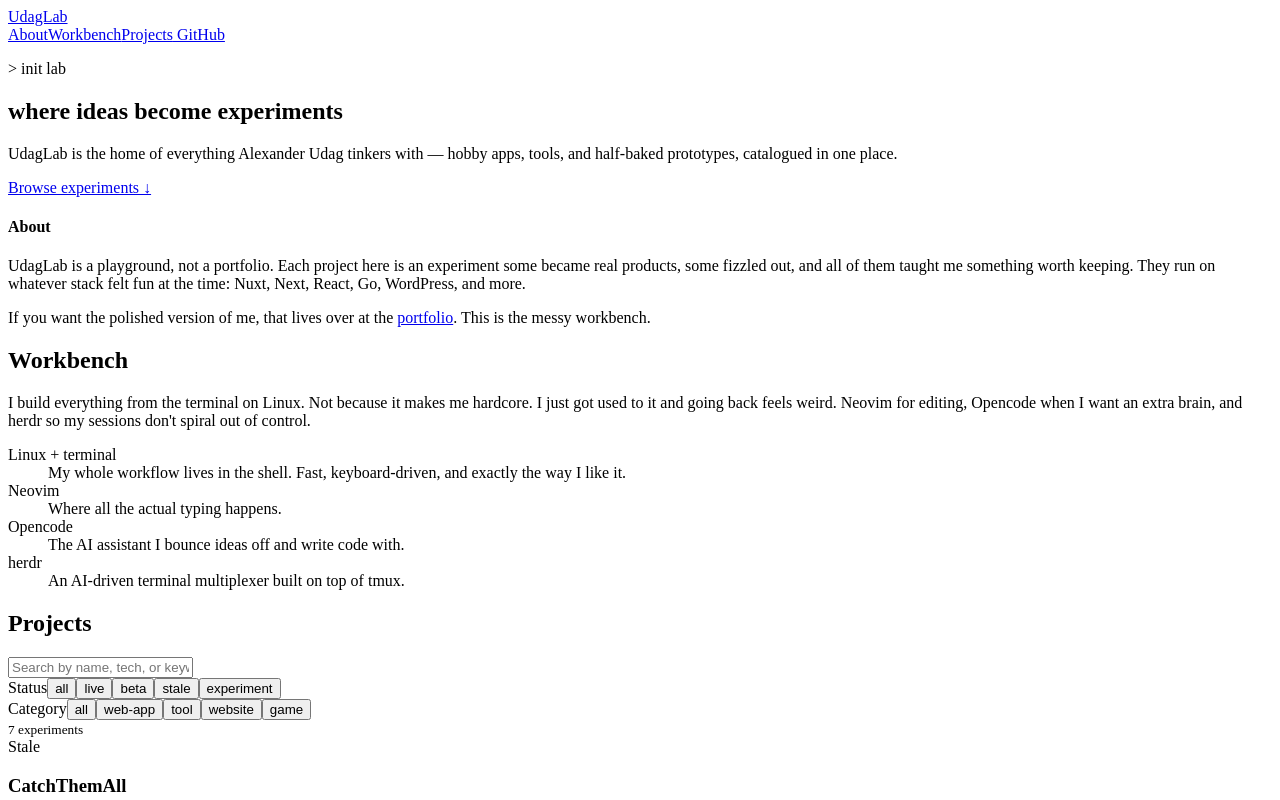
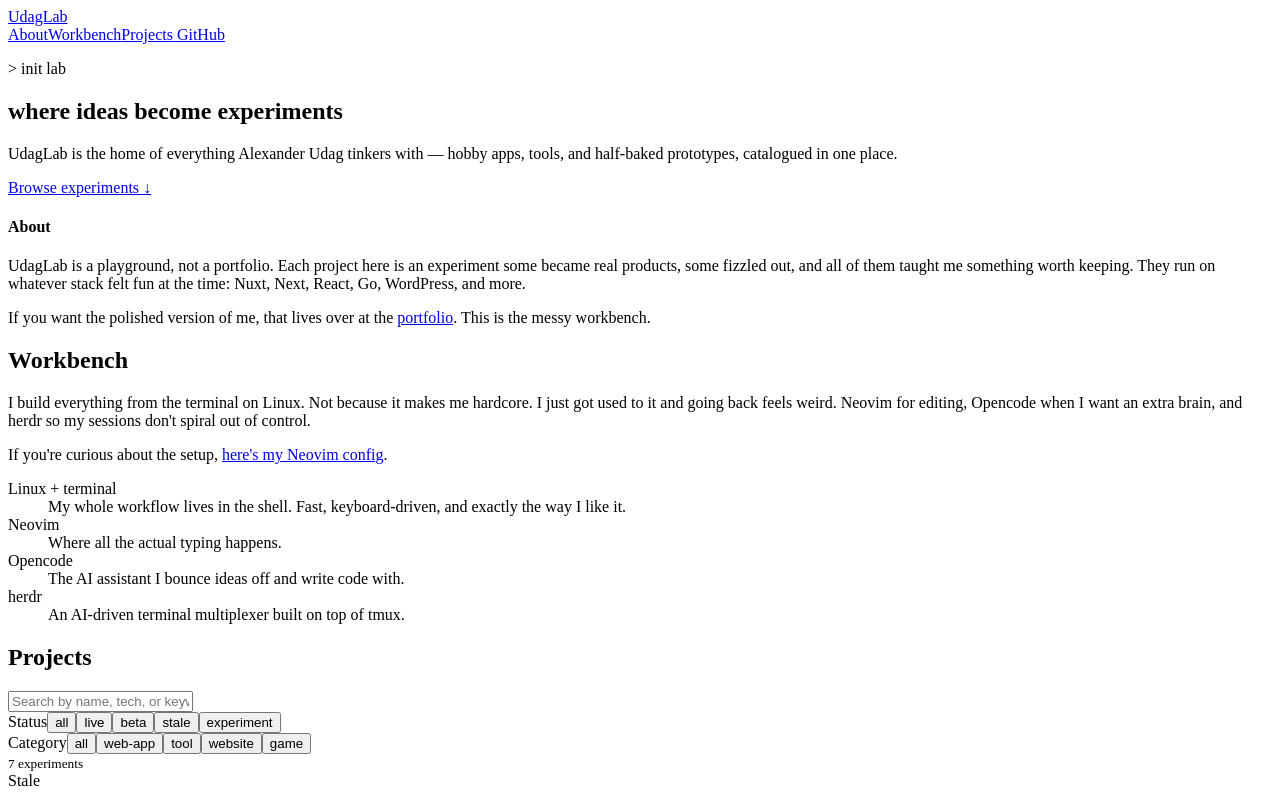
Before and after one commit to Gadu25/udaglab, a Nuxt app: page / in a window 1280 px wide. Shown: the top 800 px of the page. Built offline with nearby package versions, Linux system fonts and the light colour scheme.

Commit message:
feat(workbench): add link to neovim config repo

```diff
--- a/components/sections/WorkbenchSection.vue
+++ b/components/sections/WorkbenchSection.vue
@@ -6,6 +6,10 @@
         I build everything from the terminal on Linux. Not because it makes me
         hardcore. I just got used to it and going back feels weird. Neovim for
         editing, Opencode when I want an extra brain, and herdr so my sessions don't spiral out of control.
+      </p>
+      <p class="workbench__body">
+        If you're curious about the setup,
+        <a href="https://github.com/Gadu25/my-nvim-config" target="_blank" rel="noopener noreferrer">here's my Neovim config</a>.
       </p>
       <dl class="workbench__tools">
         <div class="workbench__tool">
```
Also changed, not shown: 2 other files (tests, documents, lock files or other folders).
